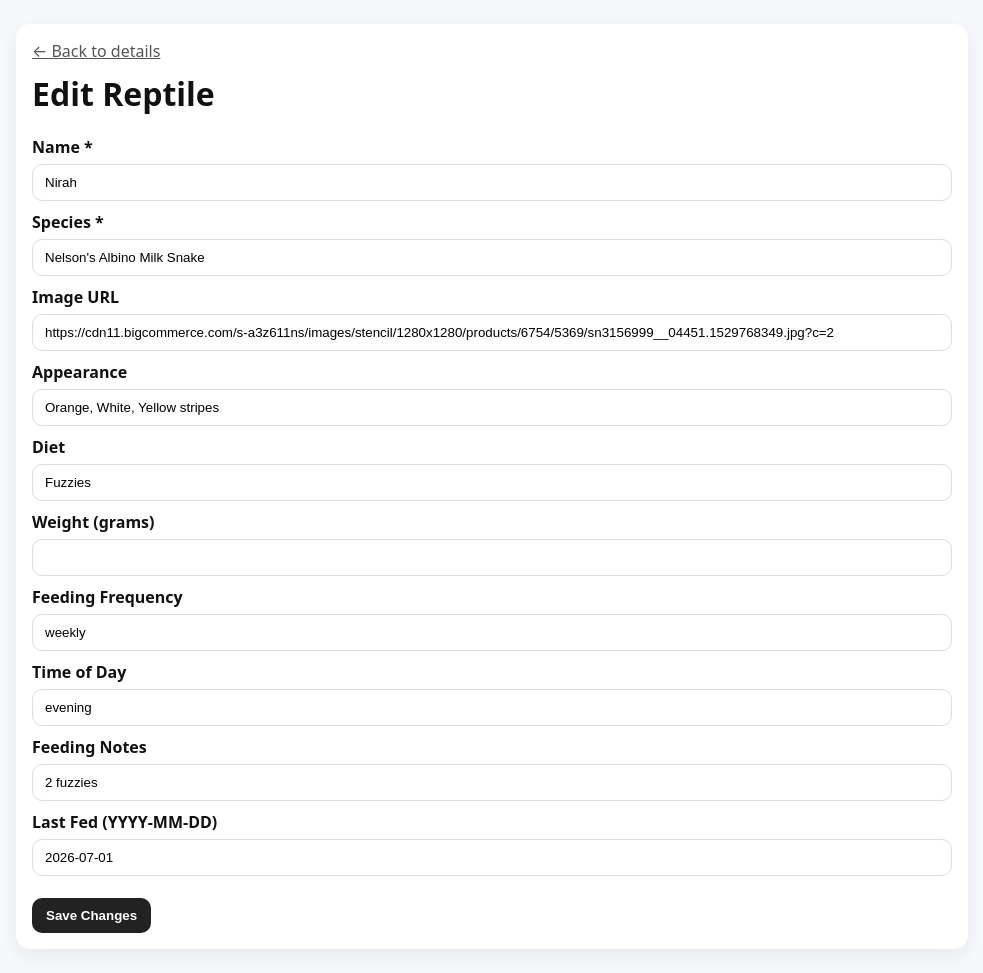
After one commit to krice78/Reptile-Tasks, a Flask app: page /reptiles/1768160770497/edit in a window 1280 px wide. The commit adds this page. Shown: the whole page, without its empty margins (148-1131 px from the left). Run offline with Flask 3, Linux system fonts and the light colour scheme.

Commit message:
added snake emoji to first page and edited html for reptile_edit

```diff
--- a/app.py
+++ b/app.py
@@ -6,8 +6,9 @@ import time
 
 app = Flask(__name__)
 
-TASKS_FILE = "tasks.json"
-REPTILES_FILE = "reptiles.json"
+BASE_DIR = os.path.dirname(os.path.abspath(__file__))
+TASKS_FILE = os.path.join(BASE_DIR, "tasks.json")
+REPTILES_FILE = os.path.join(BASE_DIR, "reptiles.json")
 
 
 #  JSON helpers
@@ -230,8 +231,6 @@ def reptiles_form_post():
     return redirect(url_for("reptile_view", reptile_id=reptile["id"]))
 
 
-from flask import render_template
-
 @app.get("/reptiles-ui")
 def reptiles_ui():
     return render_template("reptiles.html")
@@ -244,6 +243,48 @@ def reptile_view(reptile_id):
         return "Reptile not found", 404
     return render_template("reptile_view.html", reptile=reptile)
 
+#adding 2 routes to app.py
+
+@app.get("/reptiles/<int:reptile_id>/edit")
+def edit_reptile_form(reptile_id):
+    reptiles = load_json(REPTILES_FILE)
+    reptile = next((r for r in reptiles if r["id"] == reptile_id), None)
+    if not reptile:
+        return "Reptile not found", 404
+    return render_template("reptile_edit.html", reptile=reptile)
+
+
+@app.post("/reptiles/<int:reptile_id>/edit")
+def edit_reptile_post(reptile_id):
+    reptiles = load_json(REPTILES_FILE)
+    reptile = next((r for r in reptiles if r["id"] == reptile_id), None)
+    if not reptile:
+        return "Reptile not found", 404
+
+    # Pull fields from reptile form
+    reptile["name"] = request.form.get("name", reptile.get("name", "")).strip()
+    reptile["species"] = request.form.get("species", reptile.get("species", "")).strip()
+    reptile["appearance"] = request.form.get("appearance", reptile.get("appearance", "")).strip()
+    reptile["diet"] = request.form.get("diet", reptile.get("diet", "")).strip()
+    reptile["image_url"] = request.form.get("image_url", reptile.get("image_url", "")).strip()
+    reptile["last_fed"] = request.form.get("last_fed", reptile.get("last_fed", "")).strip()
+
+    weight_raw = request.form.get("weight_grams", "").strip()
+    try:
+        reptile["weight_grams"] = float(weight_raw) if weight_raw else None
+    except ValueError:
+        # keep old weight if invalid input
+        pass
+
+    # Feeding schedule (ensure dict exists)
+    reptile.setdefault("feeding_schedule", {})
+    reptile["feeding_schedule"]["frequency"] = request.form.get("feed_frequency", "").strip()
+    reptile["feeding_schedule"]["time_of_day"] = request.form.get("feed_time", "").strip()
+    reptile["feeding_schedule"]["notes"] = request.form.get("feed_notes", "").strip()
+
+    save_json(REPTILES_FILE, reptiles)
+
+    return redirect(url_for("reptile_view", reptile_id=reptile_id))
 
 
 #last line only
--- /dev/null
+++ b/templates/reptile_edit.html
@@ -0,0 +1,71 @@
+<!doctype html>
+<html>
+  <head>
+    <meta charset="utf-8" />
+    <title>Edit {{ reptile.name }}</title>
+    <link rel="stylesheet" href="{{ url_for('static', filename='styles.css') }}">
+  </head>
+
+  <body>
+    <div class="container">
+      <div class="card">
+        <a href="{{ url_for('reptile_view', reptile_id=reptile.id) }}" class="subtle">← Back to details</a>
+        <h1 style="margin-top:10px;">Edit Reptile</h1>
+
+        <form method="post" action="{{ url_for('edit_reptile_post', reptile_id=reptile.id) }}" class="form">
+          <div class="row">
+            <label>Name *</label>
+            <input name="name" value="{{ reptile.name }}" required />
+          </div>
+
+          <div class="row">
+            <label>Species *</label>
+            <input name="species" value="{{ reptile.species }}" required />
+          </div>
+
+          <div class="row">
+            <label>Image URL</label>
+            <input name="image_url" value="{{ reptile.image_url or '' }}" />
+          </div>
+
+          <div class="row">
+            <label>Appearance</label>
+            <input name="appearance" value="{{ reptile.appearance or '' }}" />
+          </div>
+
+          <div class="row">
+            <label>Diet</label>
+            <input name="diet" value="{{ reptile.diet or '' }}" />
+          </div>
+
+          <div class="row">
+            <label>Weight (grams)</label>
+            <input name="weight_grams" type="number" step="0.1" value="{{ reptile.weight_grams or '' }}" />
+          </div>
+
+          <div class="row">
+            <label>Feeding Frequency</label>
+            <input name="feed_frequency" value="{{ reptile.feeding_schedule.frequency if reptile.feeding_schedule else '' }}" />
+          </div>
+
+          <div class="row">
+            <label>Time of Day</label>
+            <input name="feed_time" value="{{ reptile.feeding_schedule.time_of_day if reptile.feeding_schedule else '' }}" />
+          </div>
+
+          <div class="row">
+            <label>Feeding Notes</label>
+            <input name="feed_notes" value="{{ reptile.feeding_schedule.notes if reptile.feeding_schedule else '' }}" />
+          </div>
+
+          <div class="row">
+            <label>Last Fed (YYYY-MM-DD)</label>
+            <input name="last_fed" value="{{ reptile.last_fed or '' }}" />
+          </div>
+
+          <button type="submit">Save Changes</button>
+        </form>
+      </div>
+    </div>
+  </body>
+</html>
--- a/templates/reptile_view.html
+++ b/templates/reptile_view.html
@@ -9,6 +9,10 @@
     <div class="container">
       <div class="card">
         <a href="/reptiles-form" class="subtle">← Back to list</a>
+        <p style="margin-top:10px;">
+        <a href="{{ url_for('edit_reptile_form', reptile_id=reptile.id) }}">✏️ Edit</a>
+        </p>
+
         <h1 style="margin-top:10px;">{{ reptile.name }}</h1>
         <p class="subtle">{{ reptile.species }}</p>
 
--- a/templates/reptiles.html
+++ b/templates/reptiles.html
@@ -35,7 +35,7 @@
   <body>
     <div class="container">
       <div class="card centerBox">
-        <h1>🦎 Reptile Tracker</h1>
+        <h1>🦎 Reptile Tracker 🐍</h1>
         <p class="subtle">Track feeding, weight, and care notes.</p>
 
         <a href="/reptiles-form">
```
